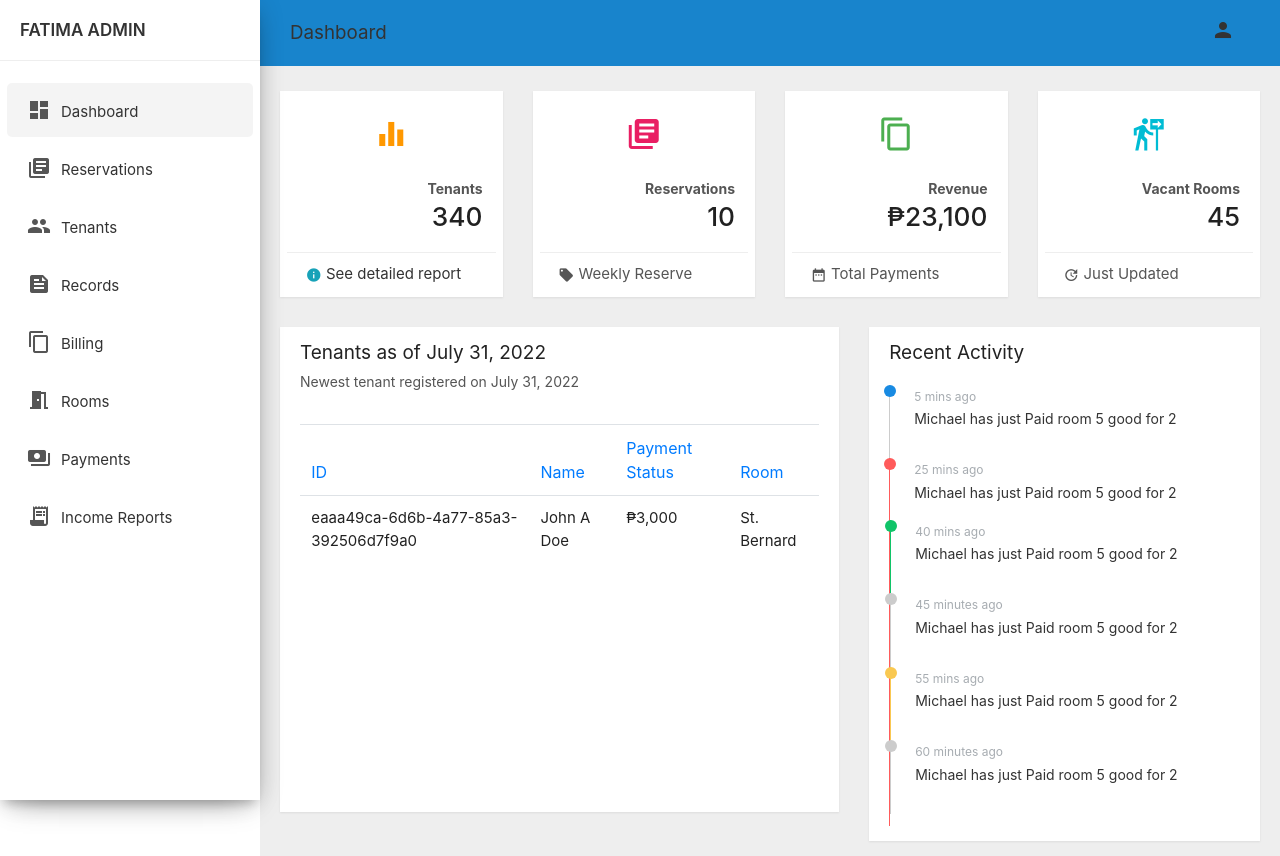
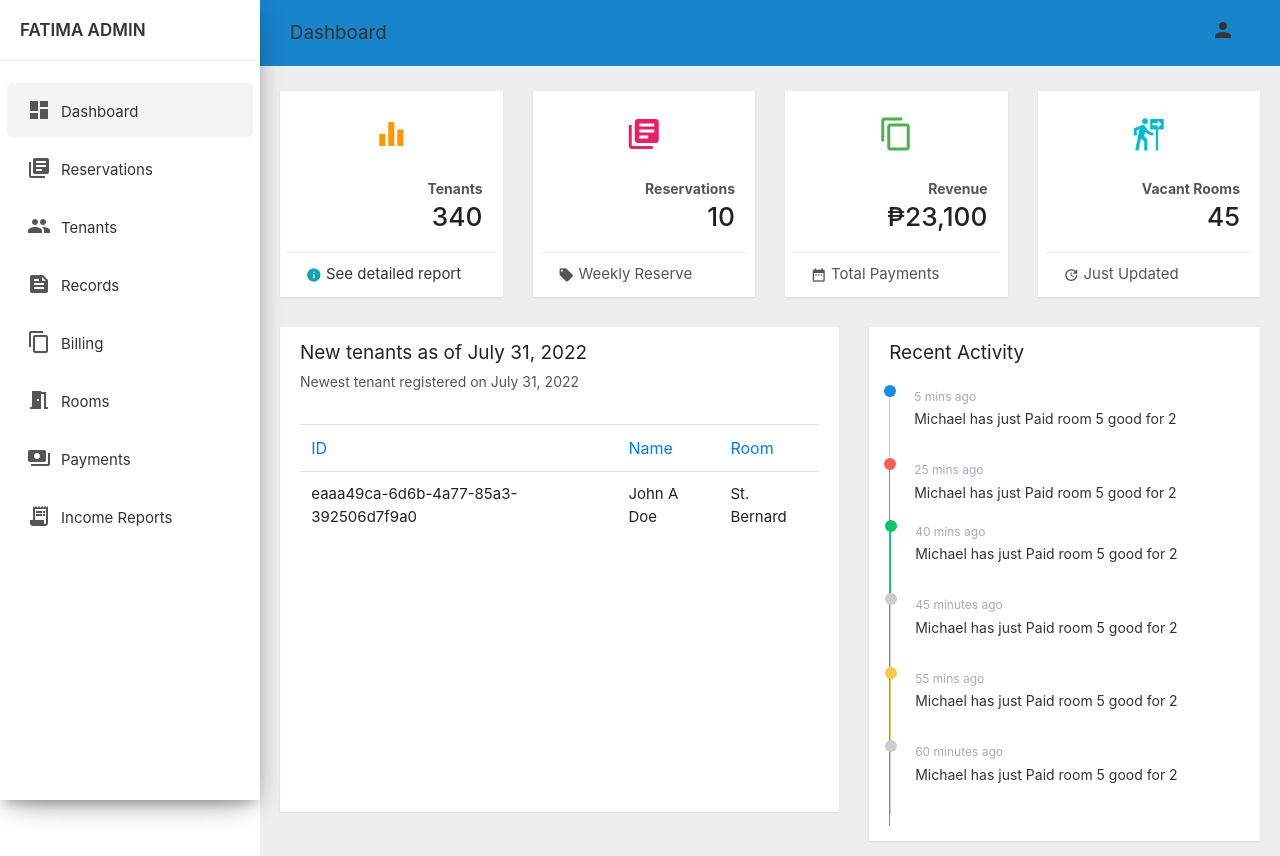
Before and after one commit to weinnandhasanion/fatimarental, a PHP site: page /admin/pages/dashboard.php in a window 1280 px wide. Run offline with PHP 8.4, Linux system fonts and the light colour scheme; a user stored in the database is signed in; data comes from the database, SQL or seed files in the repository; some libraries are stand-ins or nearby versions; some web fonts are replaced.

Commit message:
fix add and update bug

```diff
--- a/admin/functions/add_tenant.php
+++ b/admin/functions/add_tenant.php
@@ -49,9 +49,9 @@ if (isset($contact_number) && !preg_match("/^(09|\+639)\d{9}$/", $contact_number
 $sql = "SELECT capacity FROM rooms WHERE id = $room_id";
 $res = $conn->query($sql);
 $capacity = intval($res->fetch_assoc()['capacity']);
-$sql = "SELECT * FROM tenants WHERE room_id = $room_id";
+$sql = "SELECT * FROM tenants WHERE room_id = $room_id AND account_status = 0";
 $res = $conn->query($sql);
-if ($res->num_rows === $capacity) {
+if ($res->num_rows >= $capacity) {
     $errors['room_name'] = 'Room is already full.';
 }
 
--- a/admin/functions/update_tenant.php
+++ b/admin/functions/update_tenant.php
@@ -86,7 +86,7 @@ if (count($errors) === 0) {
     $res = mysqli_query($conn, $sql);
     if ($res) {
         if (isset($_FILES['file'])) {
-            $sql = "UPDATE tenants SET `valid_id` = '" . $file["name"] . "'";
+            $sql = "UPDATE tenants SET `valid_id` = '" . $file["name"] . "' WHERE id = '$id'";
             $res = $conn->query($sql);
 
             if ($res) {
--- a/admin/pages/dashboard.php
+++ b/admin/pages/dashboard.php
@@ -6,7 +6,8 @@ include_once './redirect.php';
 $users = [];
 $usersQuery = "SELECT t.*, r.room_name FROM tenants AS t
   INNER JOIN rooms AS r
-  ON t.room_id = r.id";
+  ON t.room_id = r.id
+  LIMIT 5";
 $usersRes = mysqli_query($conn, $usersQuery);
 $users = mysqli_fetch_all($usersRes, MYSQLI_ASSOC);
 ?>
@@ -115,11 +116,11 @@ $users = mysqli_fetch_all($usersRes, MYSQLI_ASSOC);
           <div class="col-lg-7 col-md-12">
             <div class="card" style="min-height: 485px">
               <div class="card-header card-header-text">
-                <h4 class="card-title">Tenants as of <?= date("F d, Y", strtotime(date(DATE_ISO8601)))?>
+                <h4 class="card-title">New tenants as of <?= date("F d, Y", strtotime(date(DATE_ISO8601)))?>
                 </h4>
                 <p class="category">
                   <?php
-                  $sql = "SELECT * FROM tenants ORDER BY date_added DESC LIMIT 1";
+                  $sql = "SELECT * FROM tenants WHERE `status` = 0 AND account_status = 0 ORDER BY date_added DESC LIMIT 1";
                   $res = $conn->query($sql);
                   if ($res->num_rows > 0) {
                     $row = $res->fetch_assoc();
@@ -135,7 +136,6 @@ $users = mysqli_fetch_all($usersRes, MYSQLI_ASSOC);
                     <tr>
                       <th>ID</th>
                       <th>Name</th>
-                      <th>Payment Status</th>
                       <th>Room</th>
                     </tr>
                   </thead>
@@ -146,7 +146,6 @@ foreach ($users as $user) {
                     <tr>
                       <td><?=$user['id']?></td>
                       <td><?=$user['first_name'] . " " . $user['middle_initial'] . " " . $user['last_name']?></td>
-                      <td>₱3,000</td>
                       <td><?=$user['room_name']?></td>
                     </tr>
                     <?php
```
